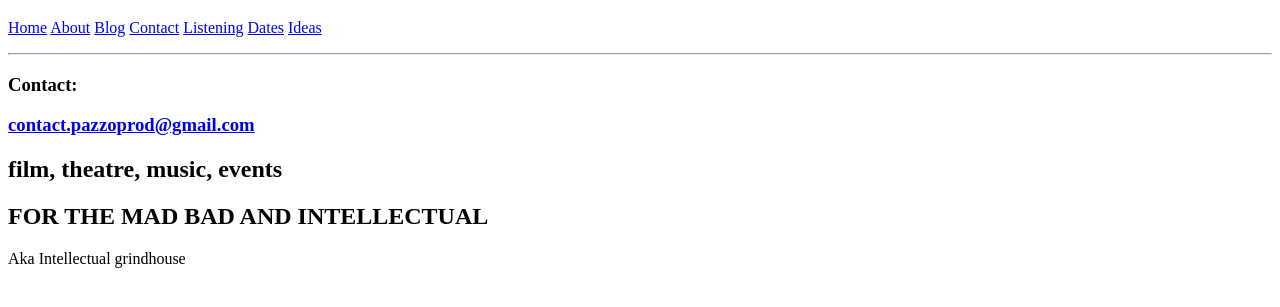
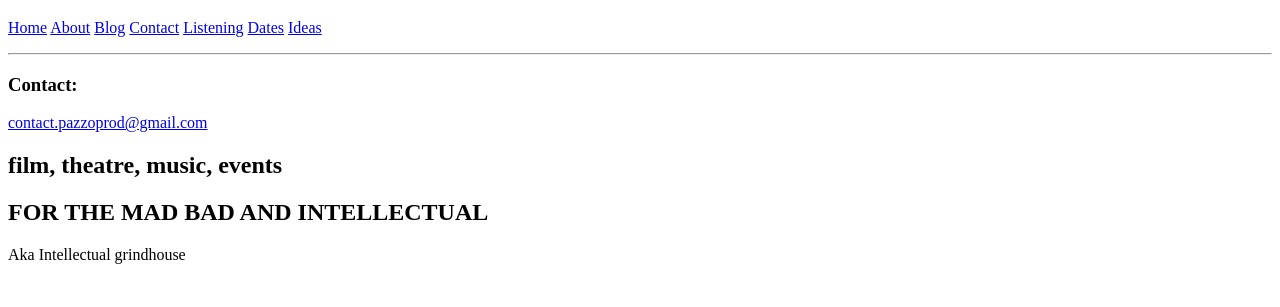
Before and after one commit to gladmule/pazzoprod, a plain HTML site: page index.html in a window 1280 px wide. Shown: the part 61-368 px from the top of the page. Drawn offline with Linux system fonts and the light colour scheme.

Commit message:
pazzoprod

```diff
--- a/index.html
+++ b/index.html
@@ -2,6 +2,7 @@
 <html>
 <head>
   <title>PAZZO PROD</title>
+<link rel="icon" href="favicon.png">
 </head>
 <body>
 
@@ -20,7 +21,12 @@
 <hr>
 
 
-<h3>Contact: <p><a href="mailto:your@email.com">contact.pazzoprod@gmail.com</a></p> </h3>
+<h3>Contact:</h3>
+<p>
+  <a href="mailto:contact.pazzoprod@gmail.com">
+    contact.pazzoprod@gmail.com
+  </a>
+</p>
 
 <h2>film, theatre, music, events</h2>
 
```
Also changed, not shown: favicon.png (added), 1 other file.
